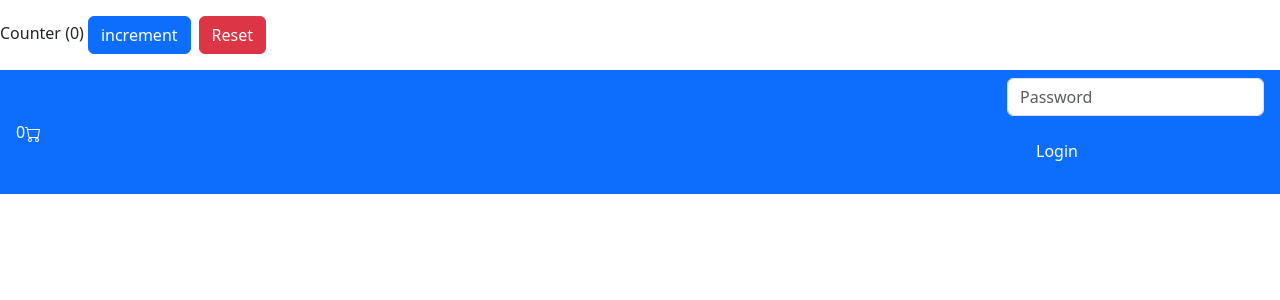
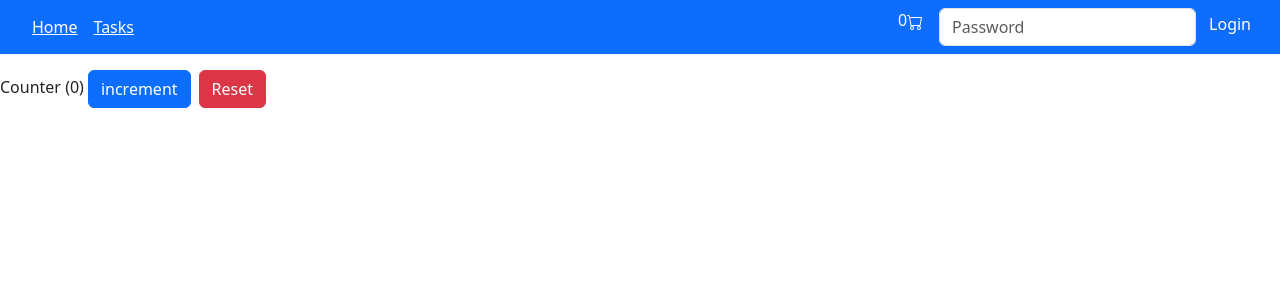
Before and after one commit to abdullahbhattidev/React-Learning, a React (Vite) app: page / in a window 1280 px wide. Shown: the top 300 px of the page. Built offline with nearby package versions, Linux system fonts and the light colour scheme; what simple-zustand-devtools would draw is missing.

Commit message:
nested routes

```diff
--- a/src/App.tsx
+++ b/src/App.tsx
@@ -1,3 +1,4 @@
+import { Outlet } from "react-router-dom";
 import "./App.css";
 import Counter from "./statemanagement/Counter";
 import Navbar from "./statemanagement/Navbar";
@@ -6,8 +7,10 @@ import TaskList from "./statemanagement/TaskList";
 function App() {
 return(
     <>
-      <Counter/>
       <Navbar/>
+      <div id="main">
+        <Outlet/>
+      </div>
     </>
 
 
--- a/src/routing/route.tsx
+++ b/src/routing/route.tsx
@@ -2,10 +2,16 @@ import React from 'react'
 import { createBrowserRouter } from 'react-router-dom'
 import App from '../App'
 import TaskList from '../statemanagement/TaskList'
+import Counter from '../statemanagement/Counter'
 
 const router = createBrowserRouter([
-    {path:'/', element: <App/>},
-    {path:'/TaskList/:user', element: <TaskList/>}
+    {path:'/',
+    element: <App/>,
+    children:[
+        {index: true, element: <Counter/>},
+        {path:'TaskList/:user', element: <TaskList/>}
+    ]},
+
 ])
 
 export default router
--- a/src/statemanagement/LoginStatus.tsx
+++ b/src/statemanagement/LoginStatus.tsx
@@ -1,20 +1,29 @@
 import { useRef } from 'react'
 import { useNavigate } from 'react-router-dom'
 import useAuthStore from './AuthStore'
+import useTaskStore from './TaskStore'
 
 const LoginStatus = () => {
   const{user,Login}=useAuthStore()
   const navigate = useNavigate()
   const ref = useRef<HTMLInputElement>(null)
+  const Tasks =useTaskStore(s=> s.Tasks);
   return (
-    <div className='mx-3'>
-      <form onSubmit={e=> {
+    <div className= 'd-flex justify-content-between mx-3 '>
+      <div className='mx-3 '>
+          <span>{Tasks.length}</span>
+          <svg xmlns="http://www.w3.org/2000/svg" width="16" height="16" fill="currentColor" className="bi bi-cart" viewBox="0 0 16 16">
+                <path d="M0 1.5A.5.5 0 0 1 .5 1H2a.5.5 0 0 1 .485.379L2.89 3H14.5a.5.5 0 0 1 .491.592l-1.5 8A.5.5 0 0 1 13 12H4a.5.5 0 0 1-.491-.408L2.01 3.607 1.61 2H.5a.5.5 0 0 1-.5-.5M3.102 4l1.313 7h8.17l1.313-7zM5 12a2 2 0 1 0 0 4 2 2 0 0 0 0-4m7 0a2 2 0 1 0 0 4 2 2 0 0 0 0-4m-7 1a1 1 0 1 1 0 2 1 1 0 0 1 0-2m7 0a1 1 0 1 1 0 2 1 1 0 0 1 0-2"/>
+          </svg>
+      </div>
+
+      <form className=" d-flex form-group" onSubmit={e=> {
            e.preventDefault();
           if(ref.current?.value===user) navigate(`/TaskList/${user}`)
       }
       }>
-        <input ref={ref} type="password" className="form-control" id="exampleInputPassword1" placeholder="Password"/>
-        <button onClick={()=>{if(ref.current)Login(ref.current?.value)}} className='btn btn-primary mx-3'>Login</button>
+        <input ref={ref} type="password" className='form-control'  placeholder="Password"/>
+        <button onClick={()=>{if(ref.current)Login(ref.current?.value)}} className='btn btn-primary m-0 pt-0'>Login</button>
       </form>
 
     </div>
--- a/src/statemanagement/Navbar.tsx
+++ b/src/statemanagement/Navbar.tsx
@@ -1,17 +1,16 @@
 import { useContext } from 'react'
 import LoginStatus from './LoginStatus'
 import useTaskStore from './TaskStore'
+import { Link } from 'react-router-dom'
 
 const Navbar = () => {
-  const Tasks =useTaskStore(s=> s.Tasks);
+
 
   return (
-    <nav className='navbar navbar-expand-lg navbar-light bg-primary d-flex justify-content-between text-white'>
-        <div className='mx-3 '>
-            <span>{Tasks.length}</span>
-            <svg xmlns="http://www.w3.org/2000/svg" width="16" height="16" fill="currentColor" className="bi bi-cart" viewBox="0 0 16 16">
-                <path d="M0 1.5A.5.5 0 0 1 .5 1H2a.5.5 0 0 1 .485.379L2.89 3H14.5a.5.5 0 0 1 .491.592l-1.5 8A.5.5 0 0 1 13 12H4a.5.5 0 0 1-.491-.408L2.01 3.607 1.61 2H.5a.5.5 0 0 1-.5-.5M3.102 4l1.313 7h8.17l1.313-7zM5 12a2 2 0 1 0 0 4 2 2 0 0 0 0-4m7 0a2 2 0 1 0 0 4 2 2 0 0 0 0-4m-7 1a1 1 0 1 1 0 2 1 1 0 0 1 0-2m7 0a1 1 0 1 1 0 2 1 1 0 0 1 0-2"/>
-            </svg>
+    <nav className='navbar  bg-primary d-flex justify-content-between text-white'>
+        <div className='d-flex justify-content-between mx-3'>
+          <Link className='mx-3 text-white' to={"/"}>Home</Link>
+          <Link className='text-white ' to={"/TaskList/:user"}>Tasks</Link>
         </div>
         <LoginStatus/>
     </nav>
--- a/src/statemanagement/TaskList.tsx
+++ b/src/statemanagement/TaskList.tsx
@@ -1,4 +1,4 @@
-import { useNavigate } from 'react-router-dom'
+import { useLocation, useNavigate, useParams, useSearchParams } from 'react-router-dom'
 import useAuthStore from './AuthStore'
 import useTaskStore from './TaskStore'
 
@@ -6,6 +6,10 @@ const TaskList = () => {
   const {Tasks, Add, Delete} =useTaskStore()
   const{user}=useAuthStore()
   const navigate =  useNavigate()
+  const params = useParams()
+  const[searchParam, setSearchParam]= useSearchParams()
+  const location = useLocation()
+  console.log(params, searchParam, location)
   return (
     <>
         <h1>Welcome {user}</h1>
```
